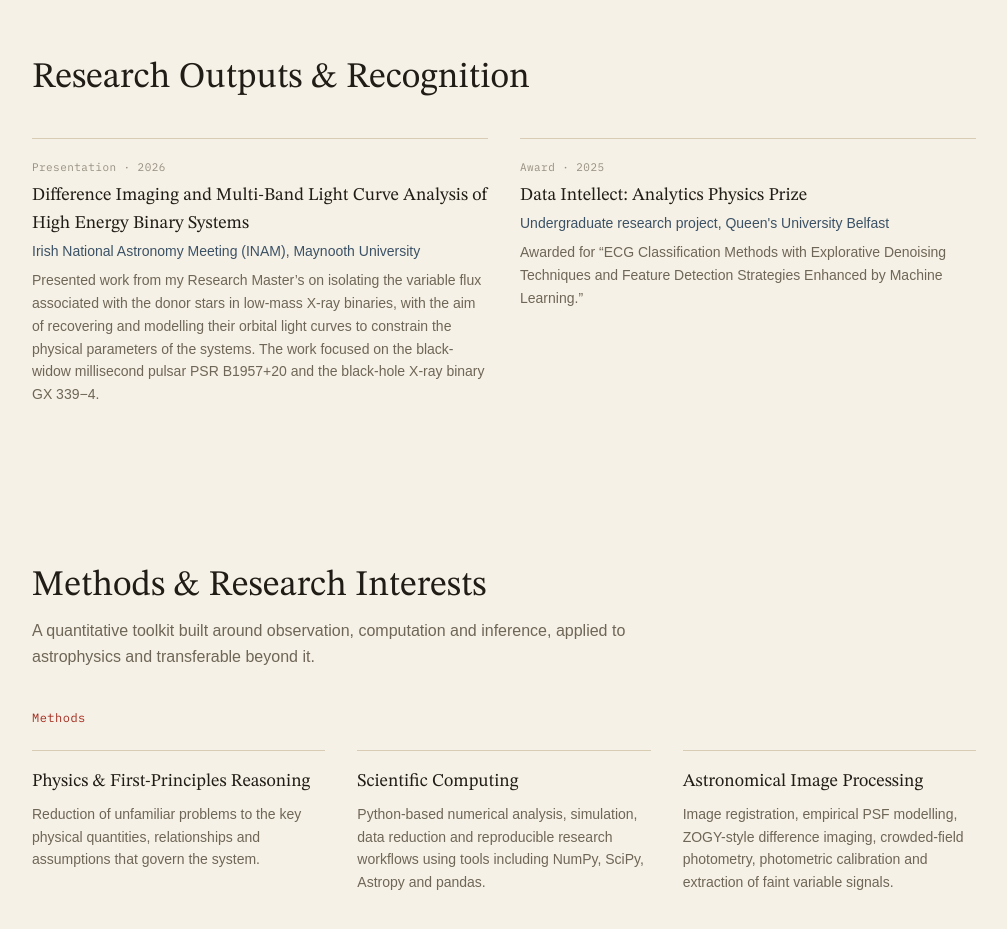
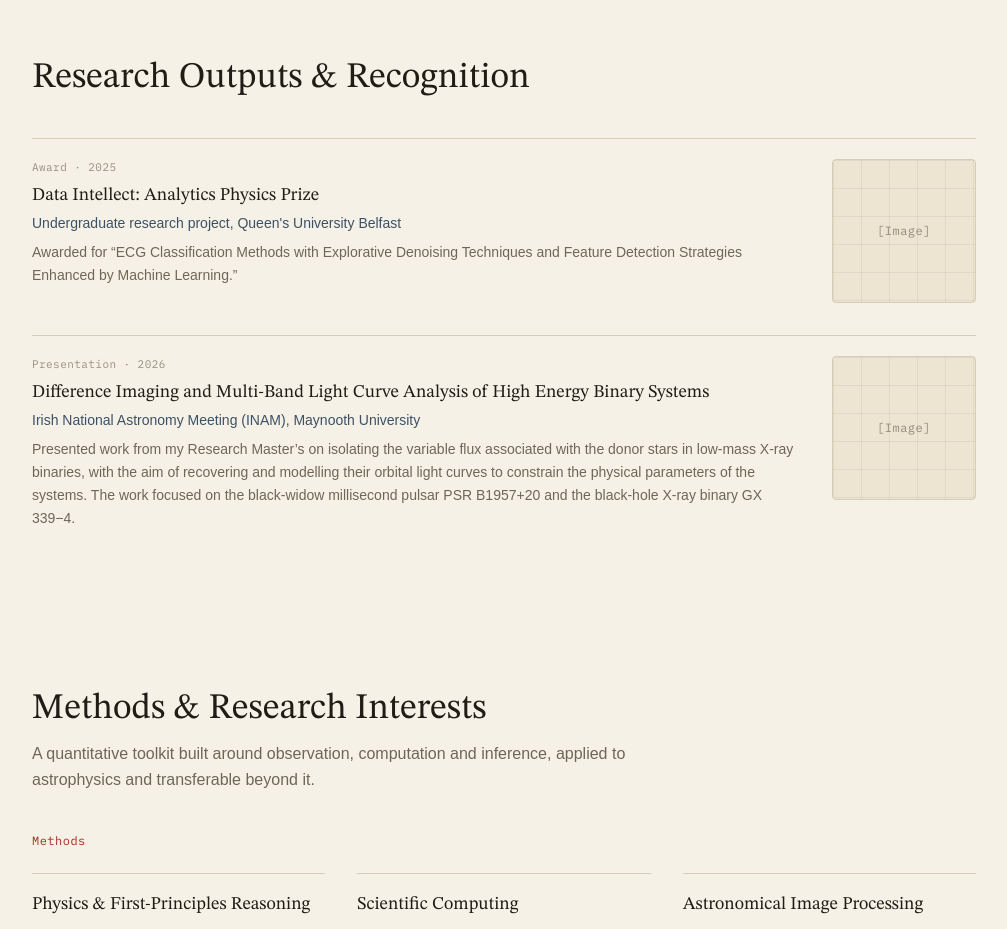
Before and after one commit to EoinTrainor/academic-website, a Next.js app: page / in a window 1280 px wide. Shown: the part 3280-4209 px from the top of the page, without its empty margins (136-1143 px from the left). Built offline with nearby package versions, Linux system fonts and the light colour scheme; a web font is replaced by a local one.

Commit message:
Stack Research Outputs & Recognition cards with image placeholders
Award now appears above the INAM presentation instead of beside it,
and each card gets a placeholder image slot on its right side
(imageSrc/imageLabel fields on Output) ready for real photos.

```diff
--- a/src/app/page.tsx
+++ b/src/app/page.tsx
@@ -79,7 +79,7 @@ export default function Home() {
 
       <section className="mx-auto max-w-5xl px-6 py-20 md:px-10">
         <SectionHeader heading="Research Outputs & Recognition" />
-        <div className="mt-10 grid gap-8 sm:grid-cols-2">
+        <div className="mt-10 space-y-8">
           {OUTPUTS.map((output) => (
             <ResearchOutputCard key={output.title} output={output} />
           ))}
--- a/src/components/ResearchOutputCard.tsx
+++ b/src/components/ResearchOutputCard.tsx
@@ -1,9 +1,11 @@
 import Link from "next/link";
 import type { Output } from "@/data/outputs";
+import ScientificFigure from "./ScientificFigure";
 
 export default function ResearchOutputCard({ output }: { output: Output }) {
   const content = (
-    <>
+    <div className="flex gap-6">
+      <div className="flex-1">
         <p className="font-mono-label text-[11px] text-paper-dim/70">
           {output.kind} · {output.year}
         </p>
@@ -12,7 +14,15 @@ export default function ResearchOutputCard({ output }: { output: Output }) {
         </h3>
         <p className="mt-1 text-sm text-steel">{output.venue}</p>
         <p className="mt-2 text-sm leading-relaxed text-paper-dim">{output.note}</p>
-    </>
+      </div>
+      <div className="w-28 shrink-0 sm:w-36">
+        <ScientificFigure
+          label={output.imageLabel ?? "[Image]"}
+          src={output.imageSrc}
+          aspect="square"
+        />
+      </div>
+    </div>
   );
 
   if (output.href) {
--- a/src/data/outputs.ts
+++ b/src/data/outputs.ts
@@ -5,16 +5,11 @@ export type Output = {
   year: string;
   note: string;
   href?: string;
+  imageSrc?: string;
+  imageLabel?: string;
 };
 
 export const OUTPUTS: Output[] = [
-  {
-    kind: "Presentation",
-    title: "Difference Imaging and Multi-Band Light Curve Analysis of High Energy Binary Systems",
-    venue: "Irish National Astronomy Meeting (INAM), Maynooth University",
-    year: "2026",
-    note: "Presented work from my Research Master’s on isolating the variable flux associated with the donor stars in low-mass X-ray binaries, with the aim of recovering and modelling their orbital light curves to constrain the physical parameters of the systems. The work focused on the black-widow millisecond pulsar PSR B1957+20 and the black-hole X-ray binary GX 339−4.",
-  },
   {
     kind: "Award",
     title: "Data Intellect: Analytics Physics Prize",
@@ -23,4 +18,11 @@ export const OUTPUTS: Output[] = [
     note: "Awarded for “ECG Classification Methods with Explorative Denoising Techniques and Feature Detection Strategies Enhanced by Machine Learning.”",
     href: "/research/ecg-machine-learning",
   },
+  {
+    kind: "Presentation",
+    title: "Difference Imaging and Multi-Band Light Curve Analysis of High Energy Binary Systems",
+    venue: "Irish National Astronomy Meeting (INAM), Maynooth University",
+    year: "2026",
+    note: "Presented work from my Research Master’s on isolating the variable flux associated with the donor stars in low-mass X-ray binaries, with the aim of recovering and modelling their orbital light curves to constrain the physical parameters of the systems. The work focused on the black-widow millisecond pulsar PSR B1957+20 and the black-hole X-ray binary GX 339−4.",
+  },
 ];
```
Lines whose indentation alone changed are shown as unchanged.
